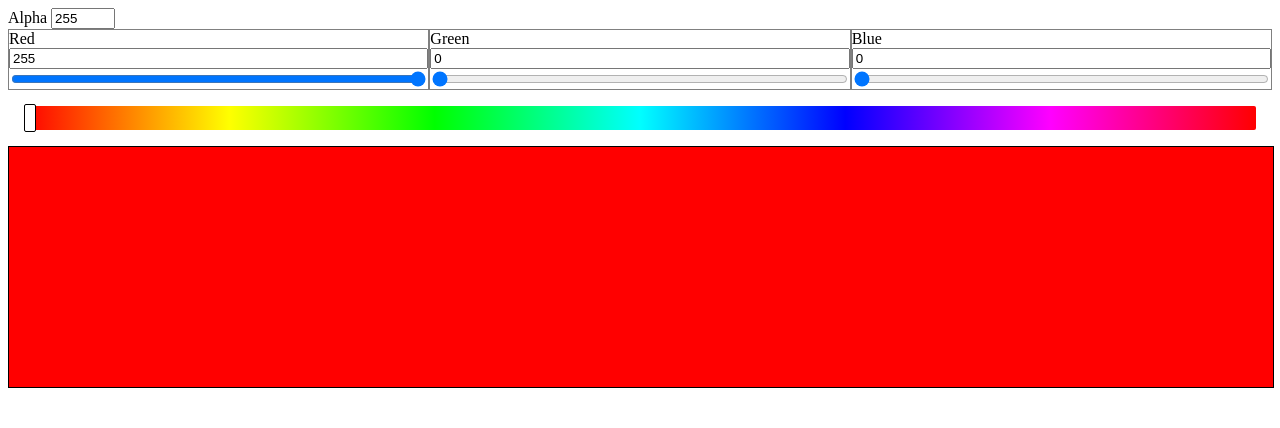
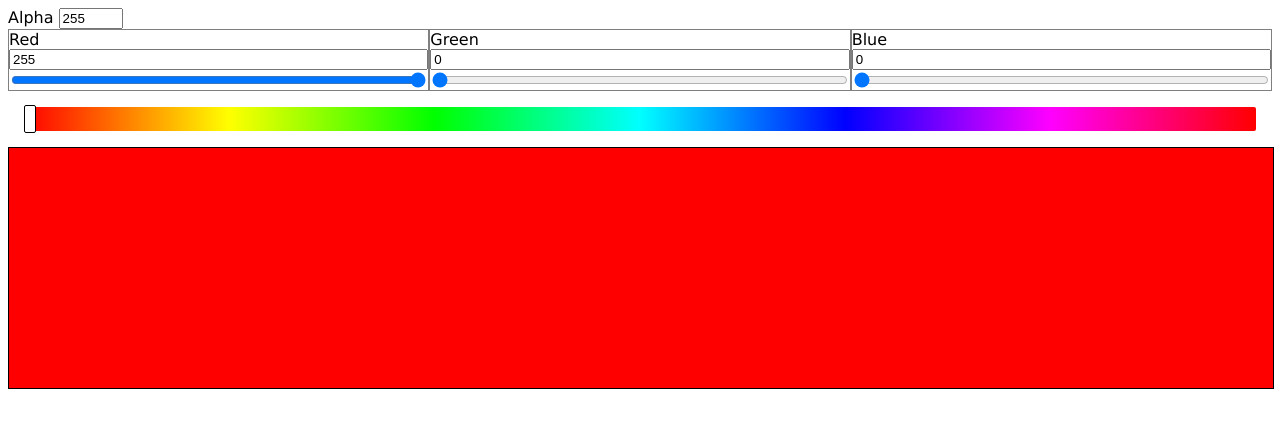
Before and after one commit to edpacca/chromypal, a Svelte app: page / in a window 1280 px wide. Shown: the top 428 px of the page. Built offline with nearby package versions, Linux system fonts and the light colour scheme.

Commit message:
init css

```diff
--- a/src/app.css
+++ b/src/app.css
@@ -0,0 +1,7 @@
+:root {
+
+}
+
+main {
+    font-family:'Lucida Sans', 'Lucida Sans Regular', 'Lucida Grande', 'Lucida Sans Unicode', Geneva, Verdana, sans-serif;
+}
```
